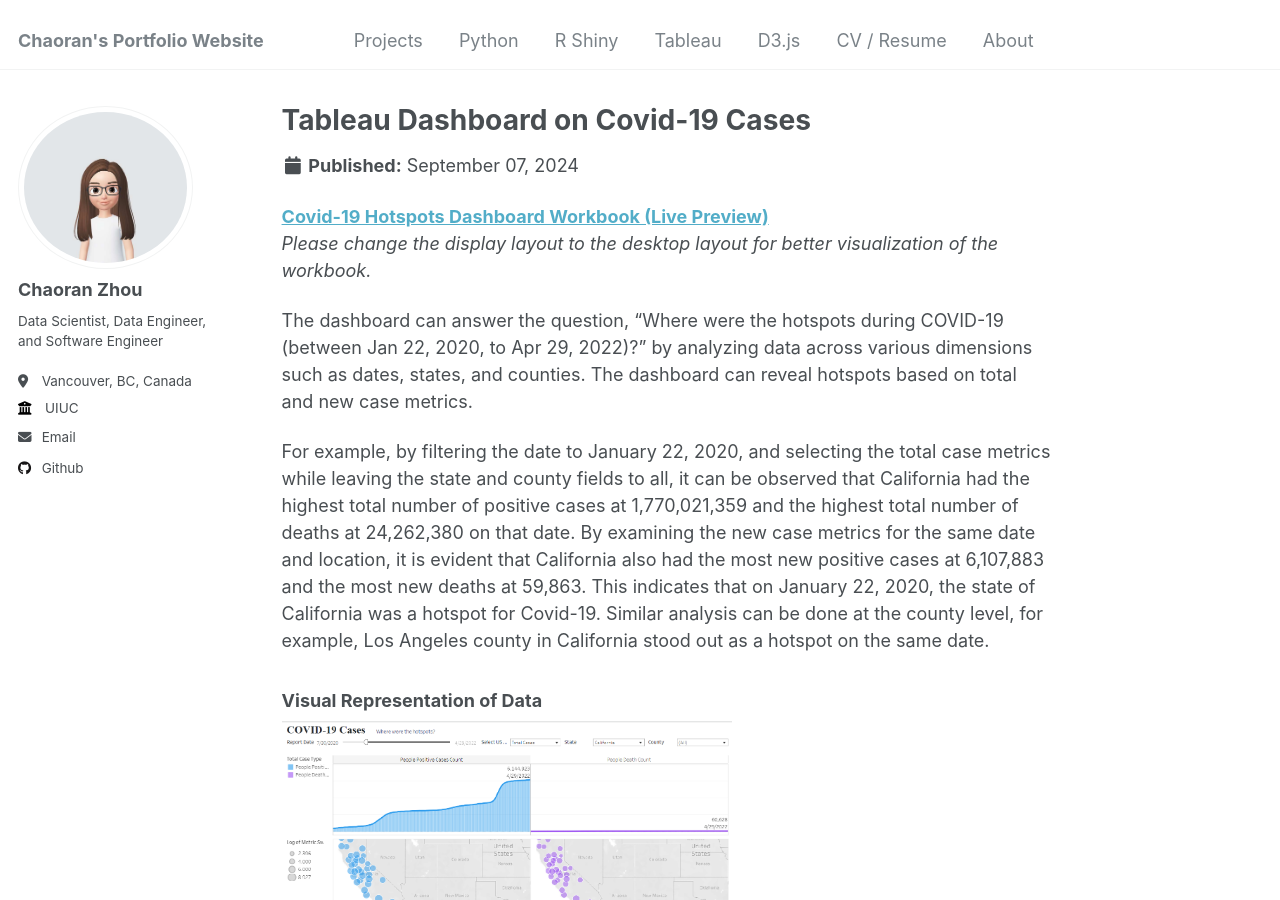
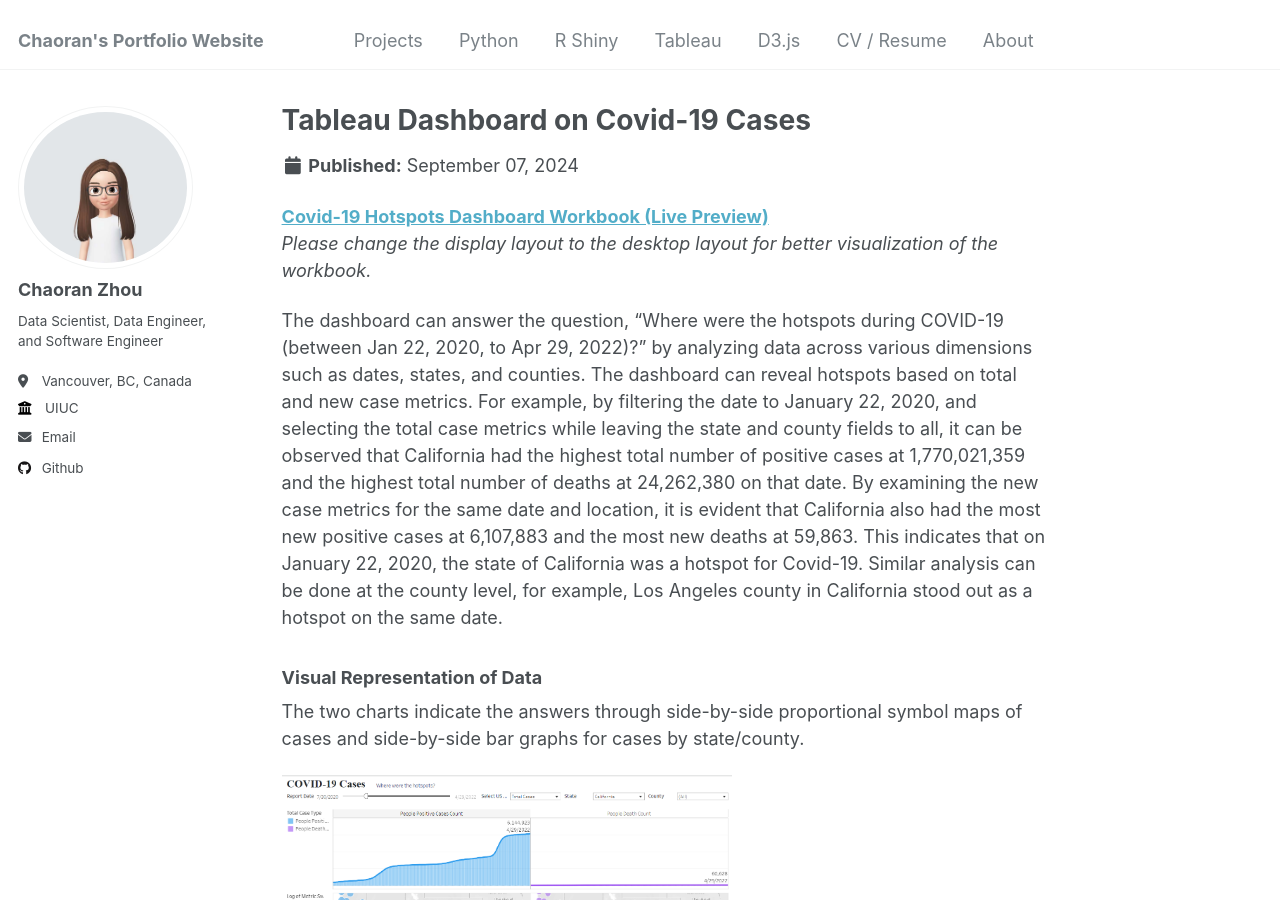
Before and after one commit to ranranrunforit/ranranrunforit.github.io, a Jekyll site: the page built from _projects/project-3.md, in a window 1280 px wide and 900 px high. Built offline with Jekyll 4.4.1, drawn with Linux system fonts in a browser that asks for light colours.

Commit message:
Update project-3.md

```diff
--- a/_projects/project-3.md
+++ b/_projects/project-3.md
@@ -8,15 +8,13 @@ collection: projects
 **[Covid-19 Hotspots Dashboard Workbook (Live Preview)](https://public.tableau.com/app/profile/chaoran.zhou/viz/Covid19BookFinalVersion/Dashboard1)**
 _Please change the display layout to the desktop layout for better visualization of the workbook._
 
-The dashboard can answer the question, "Where were the hotspots during COVID-19 (between Jan 22, 2020, to Apr 29, 2022)?" by analyzing data across various dimensions such as dates, states, and counties. The dashboard can reveal hotspots based on total and new case metrics.
-
-For example, by filtering the date to January 22, 2020, and selecting the total case metrics while leaving the state and county fields to all, it can be observed that California had the highest total number of positive cases at 1,770,021,359 and the highest total number of deaths at 24,262,380 on that date. By examining the new case metrics for the same date and location, it is evident that California also had the most new positive cases at 6,107,883 and the most new deaths at 59,863. This indicates that on January 22, 2020, the state of California was a hotspot for Covid-19. Similar analysis can be done at the county level, for example, Los Angeles county in California stood out as a hotspot on the same date.
+The dashboard can answer the question, "Where were the hotspots during COVID-19 (between Jan 22, 2020, to Apr 29, 2022)?" by analyzing data across various dimensions such as dates, states, and counties. The dashboard can reveal hotspots based on total and new case metrics. For example, by filtering the date to January 22, 2020, and selecting the total case metrics while leaving the state and county fields to all, it can be observed that California had the highest total number of positive cases at 1,770,021,359 and the highest total number of deaths at 24,262,380 on that date. By examining the new case metrics for the same date and location, it is evident that California also had the most new positive cases at 6,107,883 and the most new deaths at 59,863. This indicates that on January 22, 2020, the state of California was a hotspot for Covid-19. Similar analysis can be done at the county level, for example, Los Angeles county in California stood out as a hotspot on the same date.
 
 ### Visual Representation of Data
 
+The two charts indicate the answers through side-by-side proportional symbol maps of cases and side-by-side bar graphs for cases by state/county.
+
 <img src="/images/Tableau Layout.png" width="450em">
-
-The two charts indicate the answers through side-by-side proportional symbol maps of cases and side-by-side bar graphs for cases by state/county.
 
 The combination of two charts provides a comprehensive view of the hotspots. The side-by-side proportional symbol maps show geographic areas with different values, allowing users to select multiple states/counties for further investigation. The side-by-side bar graphs then highlight the sorted detail metrics for the selected states/counties, enabling a comparison of positive case counts and death counts.
 
```
